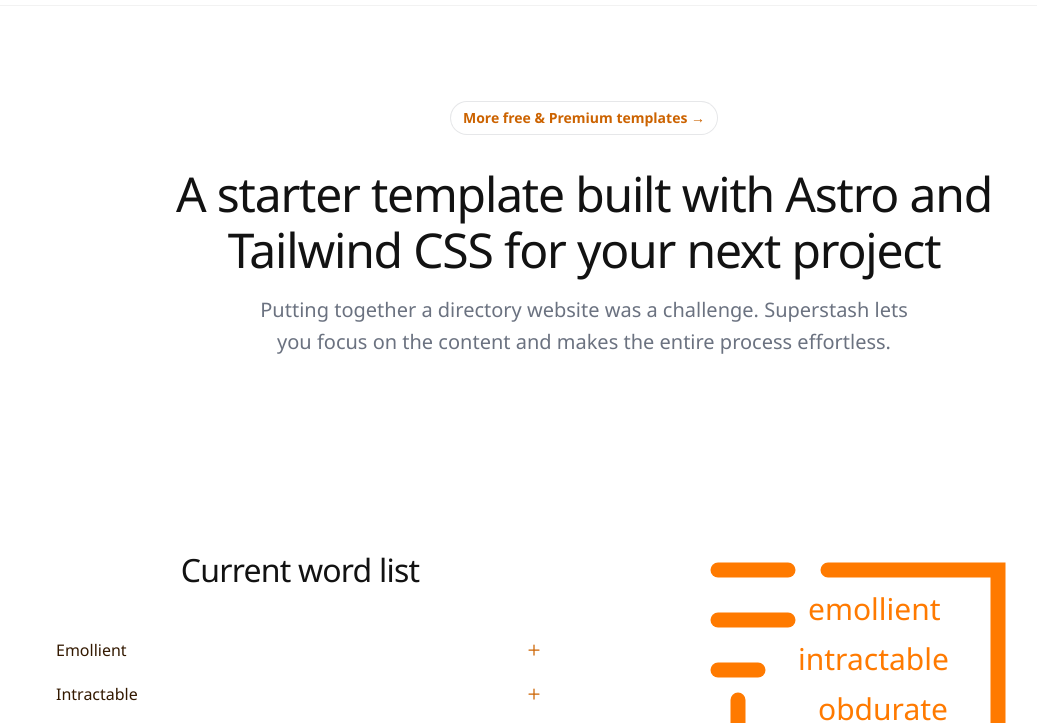
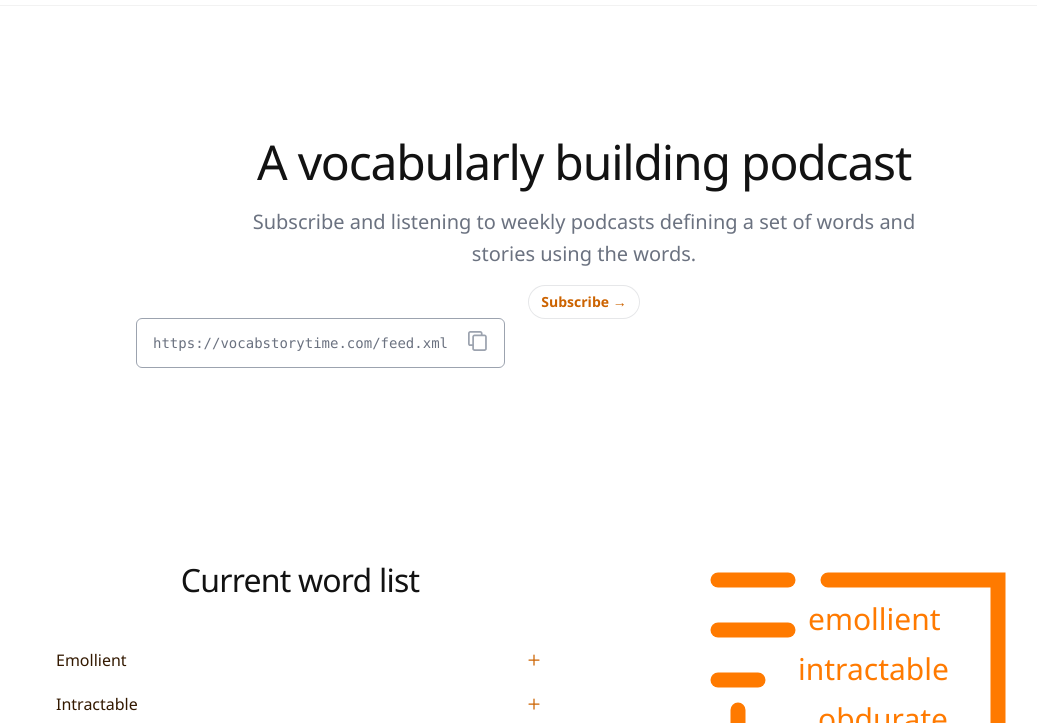
Before and after one commit to ciwchris/vocab-story-time, an Astro site: page / in a window 1280 px wide. Shown: the part 75-798 px from the top of the page, without its empty margins (56-1093 px from the left). Built offline with nearby package versions, Linux system fonts and the light colour scheme; Astro itself is replaced by a stand-in of ours.

Commit message:
Hero content

```diff
--- a/src/components/landing/Hero.astro
+++ b/src/components/landing/Hero.astro
@@ -1,36 +1,79 @@
+---
+const { podcastUrl = "https://vocabstorytime.com/feed.xml" } = Astro.props;
+---
+
 <section>
   <div
     class="mx-auto w-full lg:px-24 max-w-7xl md:px-12 items-center px-8 py-24"
   >
     <div>
       <div class="text-center max-w-4xl mx-auto">
-        <div class="sm:flex sm:justify-center">
+        <p
+          class="text-4xl tracking-tight font-medium text-black md:text-5xl font-display mt-8"
+        >
+          A vocabularly building podcast
+        </p>
+        <p class="text-gray-500 lg:text-xl max-w-2xl mt-4 mx-auto text-base">
+          Subscribe and listening to weekly podcasts defining a set of words and
+          stories using the words.
+        </p>
+        <div class="sm:flex sm:justify-center mt-4">
           <div
             class="relative rounded-full py-1 px-3 text-sm leading-6 text-gray-600 ring-1 ring-gray-900/10 hover:ring-gray-900/20"
           >
-            <a
-              href="https://lexingtonthemes.com/free-templates/"
-              class="font-semibold text-accent-600"
-            >
+            <a href="{podcastUrl}" class="font-semibold text-accent-600">
               <span class="block lg:inline">
-                More free & Premium templates <span aria-hidden="true"
-                  >&rarr;</span
-                >
+                Subscribe <span aria-hidden="true">&rarr;</span>
               </span>
             </a>
           </div>
         </div>
-        <p
-          class="text-4xl tracking-tight font-medium text-black md:text-5xl font-display mt-8"
-        >
-          A starter template built with Astro and Tailwind CSS for your next
-          project
-        </p>
-        <p class="text-gray-500 lg:text-xl max-w-2xl mt-4 mx-auto text-base">
-          Putting together a directory website was a challenge. Superstash lets
-          you focus on the content and makes the entire process effortless.
-        </p>
+        <div class="items-center w-full">
+          <div
+            class="flex w-fit justify-between text-gray-500 border border-gray-400 bg-white font-mono text-sm py-3 px-4 rounded-md"
+          >
+            <div class="flex gap-1 pr-5">
+              <span>{podcastUrl}</span>
+            </div>
+            <span
+              class="flex text-gray-800 cursor-pointer w-5 h-5 hover:text-gray-400 duration-200"
+            >
+              <svg id="podcastCopy" viewBox="0 0 115.77 122.88"
+                ><style type="text/css">
+                  .st0 {
+                    fill-rule: evenodd;
+                    clip-rule: evenodd;
+                    fill: #9ca3af;
+                  }
+                </style><g
+                  ><path
+                    class="st0"
+                    d="M89.62,13.96v7.73h12.19h0.01v0.02c3.85,0.01,7.34,1.57,9.86,4.1c2.5,2.51,4.06,5.98,4.07,9.82h0.02v0.02 v73.27v0.01h-0.02c-0.01,3.84-1.57,7.33-4.1,9.86c-2.51,2.5-5.98,4.06-9.82,4.07v0.02h-0.02h-61.7H40.1v-0.02 c-3.84-0.01-7.34-1.57-9.86-4.1c-2.5-2.51-4.06-5.98-4.07-9.82h-0.02v-0.02V92.51H13.96h-0.01v-0.02c-3.84-0.01-7.34-1.57-9.86-4.1 c-2.5-2.51-4.06-5.98-4.07-9.82H0v-0.02V13.96v-0.01h0.02c0.01-3.85,1.58-7.34,4.1-9.86c2.51-2.5,5.98-4.06,9.82-4.07V0h0.02h61.7 h0.01v0.02c3.85,0.01,7.34,1.57,9.86,4.1c2.5,2.51,4.06,5.98,4.07,9.82h0.02V13.96L89.62,13.96z M79.04,21.69v-7.73v-0.02h0.02 c0-0.91-0.39-1.75-1.01-2.37c-0.61-0.61-1.46-1-2.37-1v0.02h-0.01h-61.7h-0.02v-0.02c-0.91,0-1.75,0.39-2.37,1.01 c-0.61,0.61-1,1.46-1,2.37h0.02v0.01v64.59v0.02h-0.02c0,0.91,0.39,1.75,1.01,2.37c0.61,0.61,1.46,1,2.37,1v-0.02h0.01h12.19V35.65 v-0.01h0.02c0.01-3.85,1.58-7.34,4.1-9.86c2.51-2.5,5.98-4.06,9.82-4.07v-0.02h0.02H79.04L79.04,21.69z M105.18,108.92V35.65v-0.02 h0.02c0-0.91-0.39-1.75-1.01-2.37c-0.61-0.61-1.46-1-2.37-1v0.02h-0.01h-61.7h-0.02v-0.02c-0.91,0-1.75,0.39-2.37,1.01 c-0.61,0.61-1,1.46-1,2.37h0.02v0.01v73.27v0.02h-0.02c0,0.91,0.39,1.75,1.01,2.37c0.61,0.61,1.46,1,2.37,1v-0.02h0.01h61.7h0.02 v0.02c0.91,0,1.75-0.39,2.37-1.01c0.61-0.61,1-1.46,1-2.37h-0.02V108.92L105.18,108.92z"
+                  ></path></g
+                ></svg
+              >
+            </span>
+          </div>
+        </div>
       </div>
     </div>
   </div>
 </section>
+<script>
+  document
+    .querySelector("#podcastCopy")
+    ?.addEventListener("click", () => writeClipboardText());
+  const toolTip = document.querySelector("#podcastCopy");
+
+  async function writeClipboardText() {
+    try {
+      await navigator.clipboard.writeText(
+        "https://vocabstorytime.com/feed.xml"
+      );
+      toolTip?.classList.toggle("animate-pulse");
+      setTimeout(() => toolTip?.classList.toggle("animate-pulse"), 1000);
+    } catch (error: any) {
+      console.error(error.message);
+    }
+  }
+</script>
```
